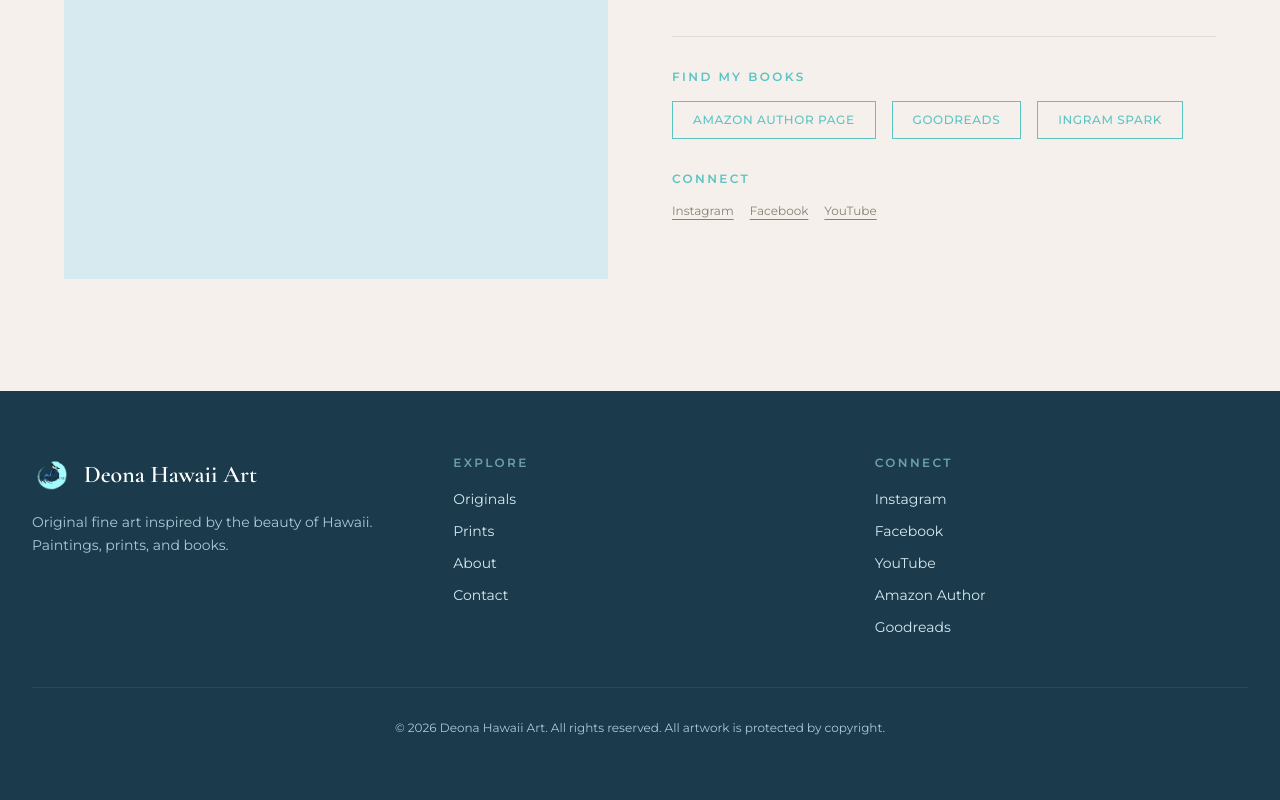
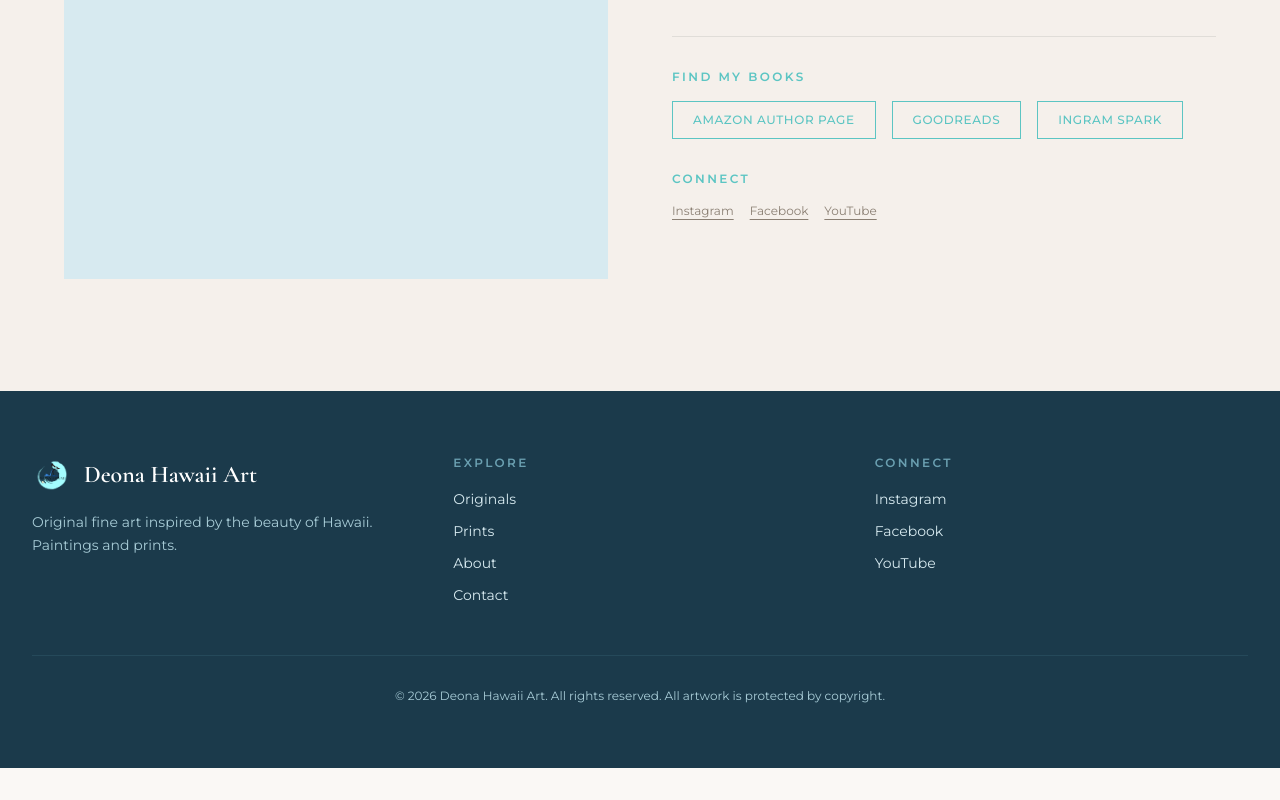
Before and after one commit to DeonaGarcia/newartwebsite, a Next.js app: page /about in a window 1280 px wide. Shown: the part 639-1439 px from the top of the page. After the commit the page ends 1407 px from the top, so only its background shows below. Built offline with nearby package versions, Linux system fonts and the light colour scheme.

Commit message:
Refactor Footer component to remove author links
Removed author links and updated footer text.

```diff
--- a/src/components/Footer.tsx
+++ b/src/components/Footer.tsx
@@ -5,11 +5,6 @@
   { label: "Instagram", href: "https://instagram.com/deonahawaii" },
   { label: "Facebook", href: "https://facebook.com/deonahawaii" },
   { label: "YouTube", href: "https://youtube.com/@deonahawaii" },
-];
-
-const authorLinks = [
-  { label: "Amazon Author", href: "https://amazon.com/author/deonagarcia" },
-  { label: "Goodreads", href: "https://goodreads.com/deonagarcia" },
 ];
 
 export function Footer() {
@@ -32,7 +27,7 @@
             </div>
             <p className="text-sm text-ocean-mist leading-relaxed">
               Original fine art inspired by the beauty of Hawaii.
-              Paintings, prints, and books.
+              Paintings and prints.
             </p>
           </div>
 
@@ -64,7 +59,7 @@
               Connect
             </p>
             <ul className="space-y-2">
-              {[...socialLinks, ...authorLinks].map((link) => (
+              {socialLinks.map((link) => (
                 <li key={link.href}>
                   <a
                     href={link.href}
```
